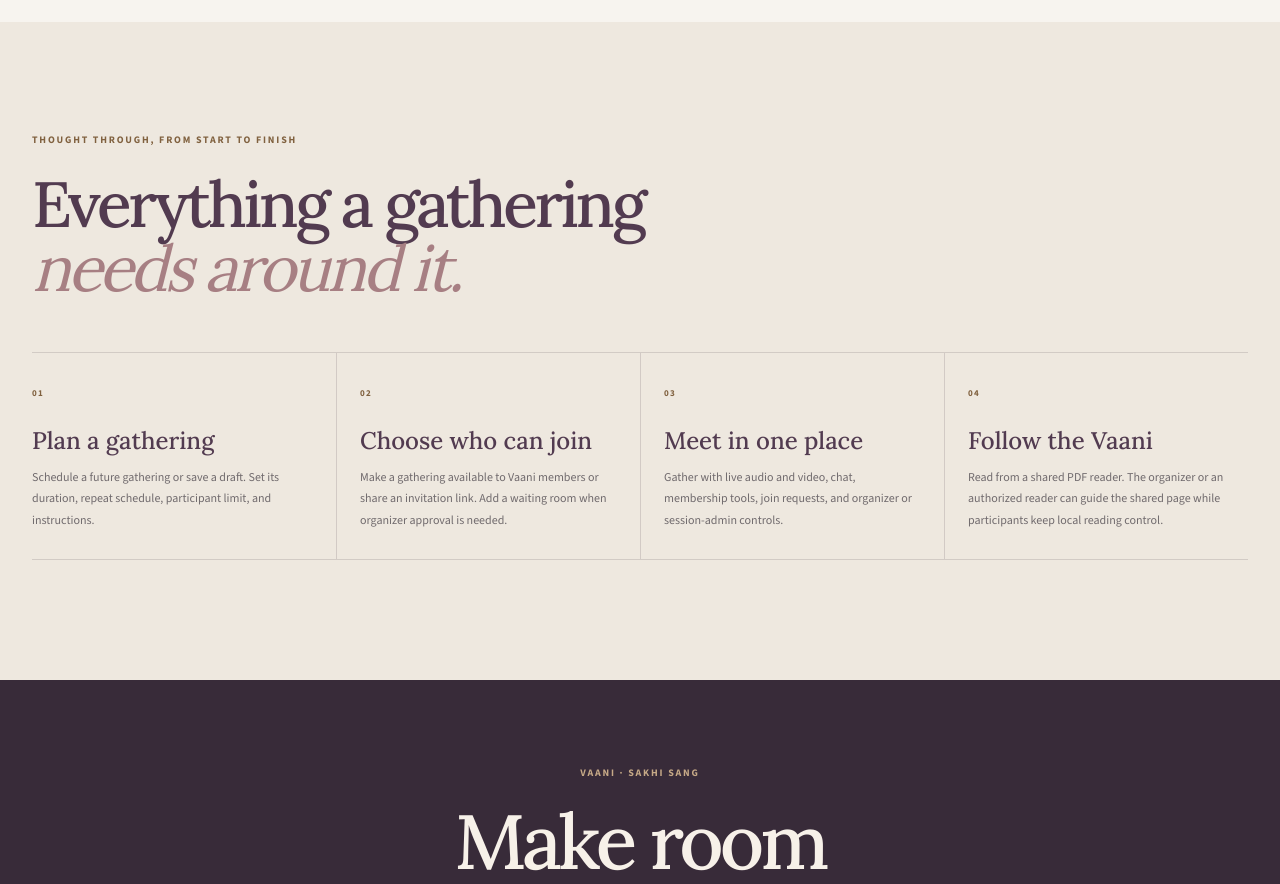
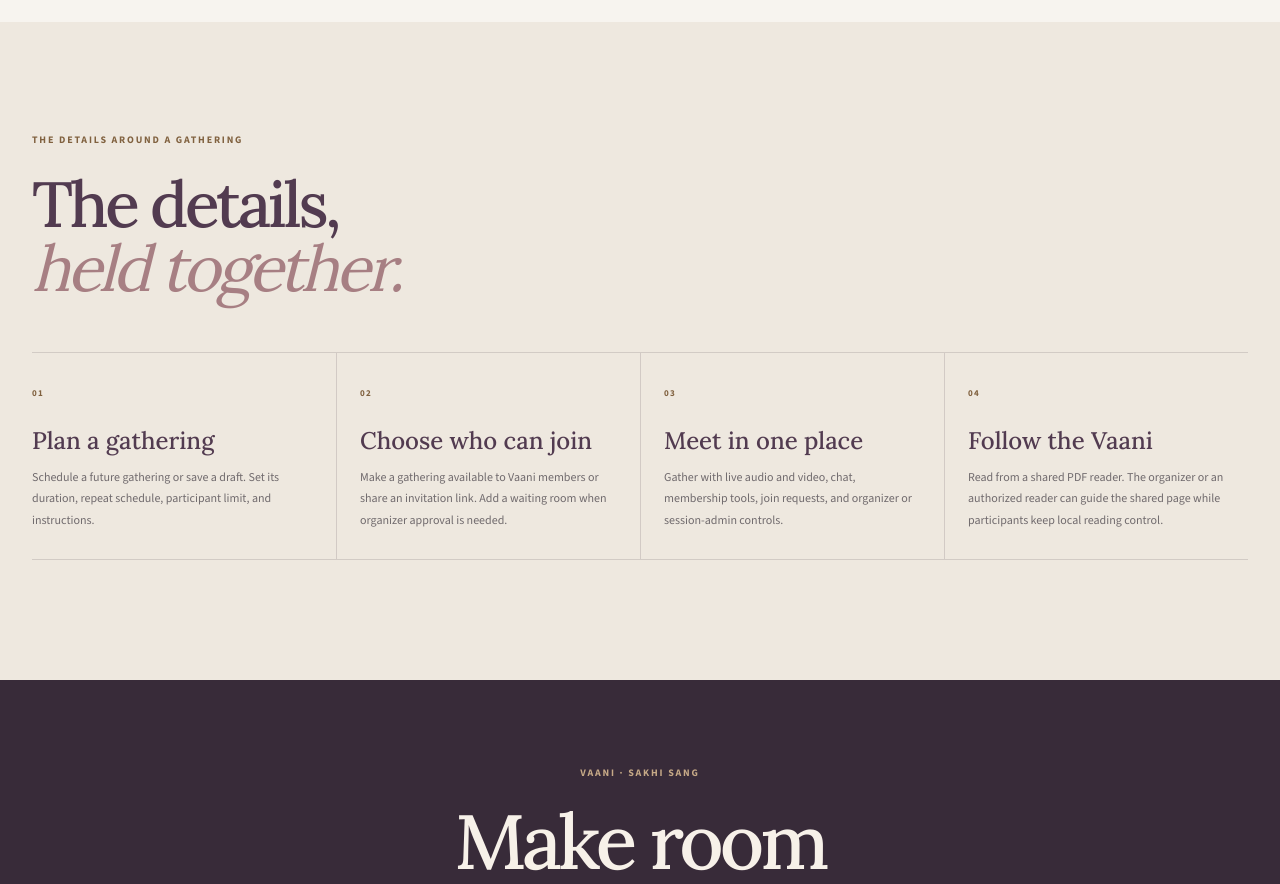
Before and after one commit to ElusiveX99/vaani, a Next.js app: page / in a window 1280 px wide. Shown: the part 3480-4364 px from the top of the page. Built offline with nearby package versions, Linux system fonts and the light colour scheme; no server answers.

Commit message:
Remove unapproved wordmark flourish and tighten capability claim

```diff
--- a/src/app/page.tsx
+++ b/src/app/page.tsx
@@ -28,7 +28,7 @@ function Wordmark() {
 
 function ReaderPreview() {
   return (
-    <div className={styles.preview} aria-label="Illustrative view of a Vaani gathering">
+    <div className={styles.preview} role="img" aria-label="Illustrative view of a Vaani gathering">
       <div className={styles.previewTopbar}>
         <div className={styles.previewBrand}>
           <span className={styles.previewBrandDot} />
@@ -263,8 +263,8 @@ export default function LandingPage() {
 
       <section className={styles.capabilities}>
         <div className={styles.capabilitiesHeading}>
-          <p className={styles.kicker}>THOUGHT THROUGH, FROM START TO FINISH</p>
-          <h2>Everything a gathering<br /><em>needs around it.</em></h2>
+          <p className={styles.kicker}>THE DETAILS AROUND A GATHERING</p>
+          <h2>The details,<br /><em>held together.</em></h2>
         </div>
         <div className={styles.capabilityGrid}>
           {capabilities.map((item) => (
```
